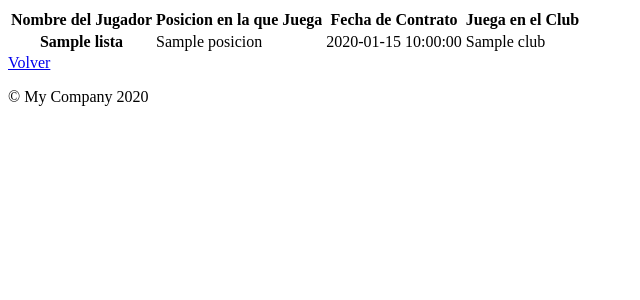
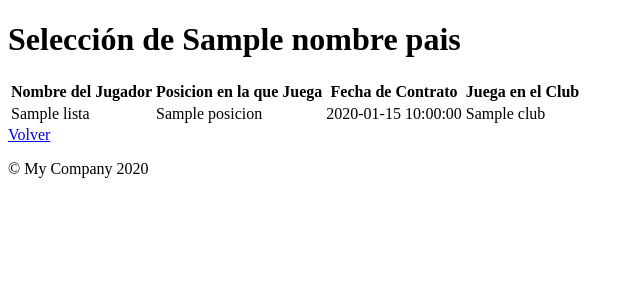
Before and after one commit to CR-Lean/Mundial_Futbol_PWA, a Yii app: template views/pais/lista-jugadores.php in a window 1280 px wide. Shown: the top 300 px of the page, without its empty margins (0-640 px from the left). Run offline with PHP 8.4 and a stand-in for Yii, Linux system fonts and the light colour scheme; the template is opened without the code that fills it: most values are stand-ins (such as "Sample title", 1, 10 or a date in 2020); data that the repository does not hold is empty; some libraries are stand-ins or nearby versions.

Commit message:
Creacion titulo pagina + html helper
Agregado el titulo de la pagina e incluyendo el html helper para escribir de forma segura los valores php

```diff
--- a/views/pais/lista-jugadores.php
+++ b/views/pais/lista-jugadores.php
@@ -1,5 +1,6 @@
 <?php
 use yii\helpers\Url;
+use yii\helpers\Html;
 use yii\widgets\LinkPager;
 
 $this->title = 'Jugadores - ' . $nombre_pais;
@@ -7,8 +8,10 @@ $this->params['breadcrumbs'][] = $this->title;
 
 \yii\web\YiiAsset::register($this);
 ?>
+<h1> Selección de <?= Html::encode("{$nombre_pais}")?></h1>
+
 <div class="jugadorPais-view">
-<div class="row justify-content-center">
+<div class="row">
   <div class="col-md-12">
 
     <table class="table table-hover">
@@ -24,10 +27,10 @@ $this->params['breadcrumbs'][] = $this->title;
 
         <?php foreach ($lista as $jugador): ?>
         <tr>
-          <th scope="row"><?=$jugador['Nombre']?></th>
-          <td scope="row"><?=$jugador['Posicion']?></td>
-          <td scope="row"><?=$jugador['Fecha']?></td>
-          <td scope="row"><?=$jugador['Club']?></td>
+          <td scope="row"><?= Html::encode("{$jugador['Nombre']}")?></th>
+          <td scope="row"><?= Html::encode("{$jugador['Posicion']}")?></td>
+          <td scope="row"><?= Html::encode("{$jugador['Fecha']}")?></td>
+          <td scope="row"><?= Html::encode("{$jugador['Club']}")?></td>
         </tr>
       <?php endforeach; ?>
       </tbody>
```
